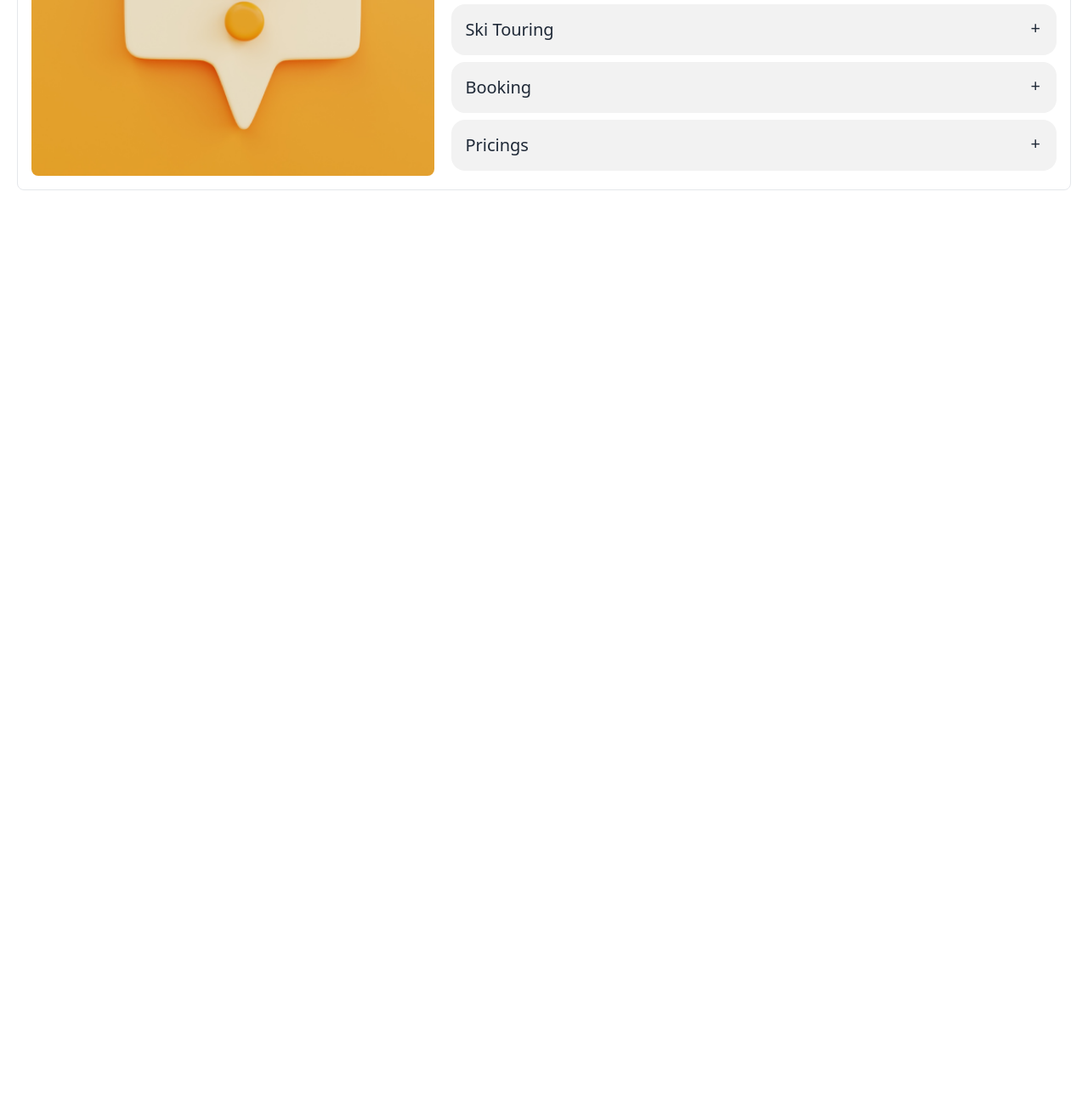
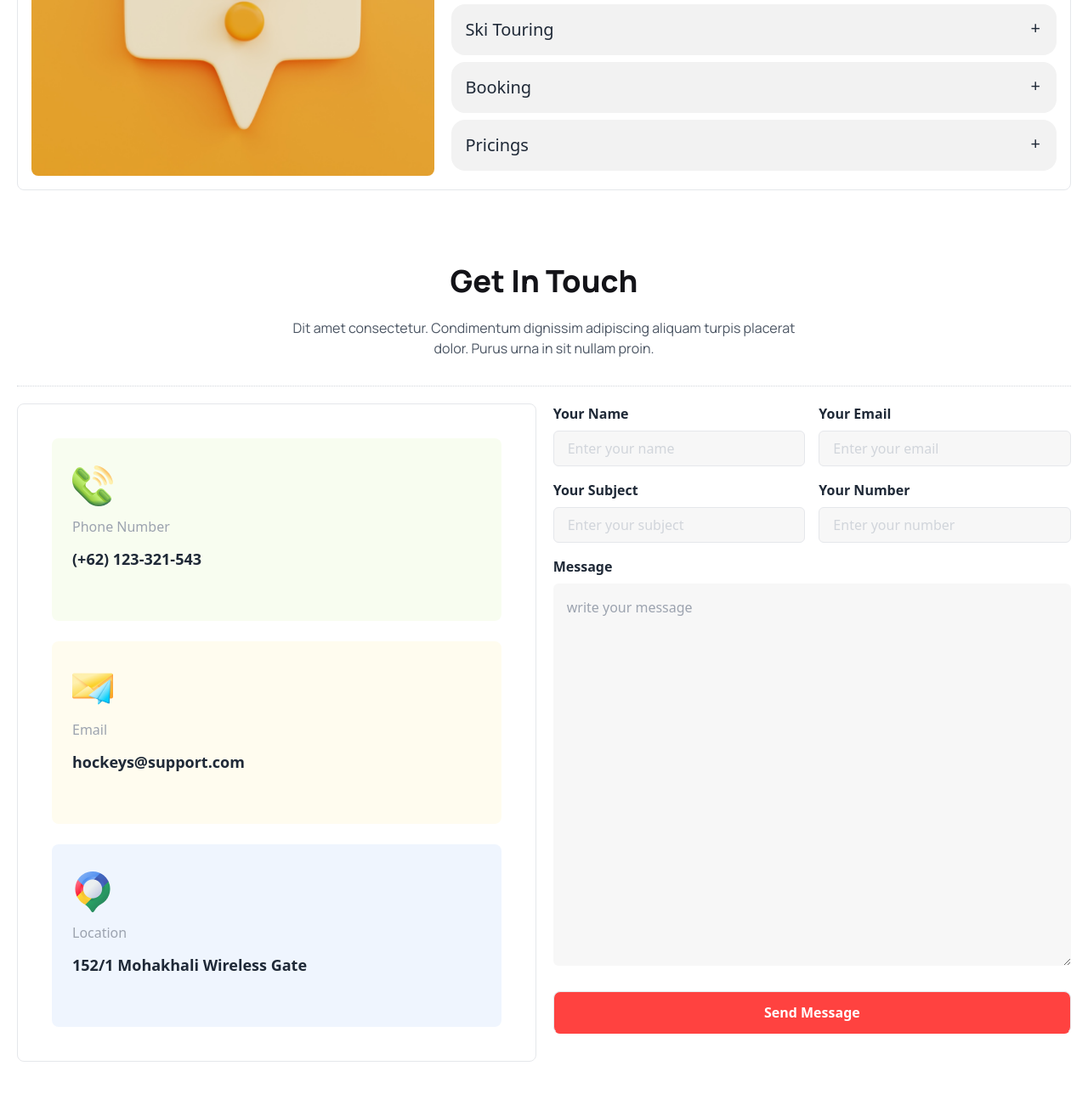
Before and after one commit to morshidulrahman/assignment-3, a plain HTML site: page index.html in a window 1280 px wide. Shown: the part 3092-4380 px from the top of the page at 85% size. Before the commit the page ends 3356 px from the top, so only its background shows below. Drawn offline with nearby package versions, Linux system fonts and the light colour scheme.

Commit message:
get in touch done

```diff
--- a/index.html
+++ b/index.html
@@ -456,5 +456,61 @@
          </div>
     </div>
     </section>
+    <!-- get in touch section start -->
+    <section class="container mx-auto px-5 py-10">
+      <div class="font-manrope border-b border-dotted border-gray-300 pb-8">
+        <h1 class="text-[26px] lg:text-[36px] font-extrabold mb-4 text-center text-[#131318]">Get In Touch</h1>
+        <p class=" w-[80%] lg:w-[50%] text-center text-gray-600 mx-auto ">Dit amet consectetur. Condimentum dignissim adipiscing aliquam turpis placerat dolor. Purus urna in sit nullam proin. </p>
+    </div>
+
+    <div class="flex w-full mt-5 gap-5 font-monrape flex-col lg:flex-row">
+       <div class="w-full lg:w-1/2 border border-gray-200 rounded-lg p-10 flex flex-col gap-6">
+         <div class="py-8 px-6 rounded-lg bg-[#BCED6D1A] h-[215px]">
+            <img class="w-12 h-12" src="./Images/Group 1171275317.png" alt="phone">
+             <label class="text-gray-400 capitalize py-3 block">phone number</label>
+             <span class="font-bold text-lg block">(+62) 123-321-543</span>
+         </div>
+         <div class="py-8 px-6 rounded-lg bg-[#FDDD5F1A] h-[215px]">
+          <img class="w-12 h-12" src="./Images/Group 1171275318.png" alt="phone">
+           <label class="text-gray-400 capitalize py-3 block">Email</label>
+           <span class="font-bold text-lg block">hockeys@support.com</span>
+       </div>
+       <div class="py-8 px-6 rounded-lg bg-[#629CF31A] h-[215px]">
+        <img class="w-12 h-12" src="./Images/Group 1171275321.png" alt="phone">
+         <label class="text-gray-400 capitalize py-3 block">Location</label>
+         <span class="font-bold text-lg block">152/1 Mohakhali Wireless Gate</span>
+     </div>
+       </div>
+       <div class="w-full lg:w-1/2 flex flex-col gap-4">
+        <div class="flex gap-4 lg:flex-row flex-col">
+         <div class="w-full lg:w-1/2 ">
+           <label class="font-semibold capitalize mb-2 block outline-none">your name</label>
+           <input class="px-4 py-2 rounded-md border border-gray-200 w-full outline-none placeholder:text-gray-300 bg-[#13131808] placeholder:font-normal placeholder:text-base" type="text" placeholder="Enter your name"/>
+        </div>
+        <div class="w-full lg:w-1/2 ">
+          <label class="font-semibold capitalize mb-2 block">your Email</label>
+          <input class="px-4 py-2 rounded-md border border-gray-200 w-full outline-none placeholder:text-gray-300 bg-[#13131808] placeholder:font-normal placeholder:text-base" type="email" placeholder="Enter your email"/>
+       </div>
+        </div>
+        <div class="flex gap-4 lg:flex-row flex-col">
+         <div class="w-full lg:w-1/2 ">
+           <label class="font-semibold capitalize mb-2 block outline-none">your Subject</label>
+           <input class="px-4 py-2 rounded-md border border-gray-200 w-full outline-none placeholder:text-gray-300 bg-[#13131808] placeholder:font-normal placeholder:text-base" type="text" placeholder="Enter your subject"/>
+        </div>
+        <div class="w-full lg:w-1/2 ">
+          <label class="font-semibold capitalize mb-2 block">your Number</label>
+          <input class="px-4 py-2 rounded-md border border-gray-200 w-full outline-none placeholder:text-gray-300 bg-[#13131808] placeholder:font-normal placeholder:text-base" type="email" placeholder="Enter your number"/>
+       </div>
+        </div>
+        <div class="w-full">
+          <label class="font-semibold capitalize mb-2 block outline-none">message</label>
+          <textarea  class="w-full bg-[#13131808] outline-none rounded-md p-4 lg:h-[450px] h-[250px]" cols="30" rows="10" placeholder="write your message"></textarea>
+       </div>
+        <div class="w-full">
+         <button class="w-full mt-2 text-center bg-[#FF4240] text-white capitalize py-3 rounded-lg font-semibold border border-b-[#FF4240]">send message</button>
+        </div>
+      </div>
+    </div>
+    </section>
   </body>
 </html>
```
